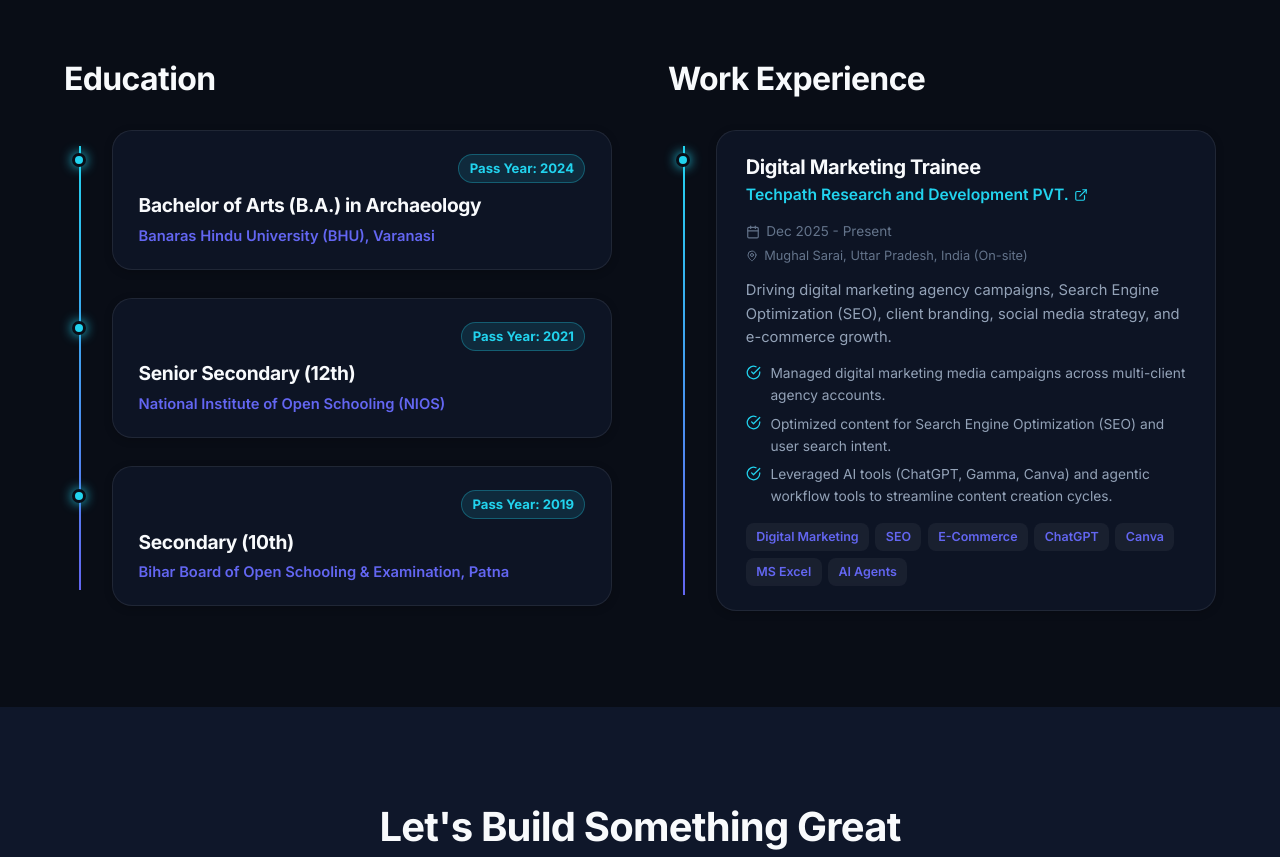
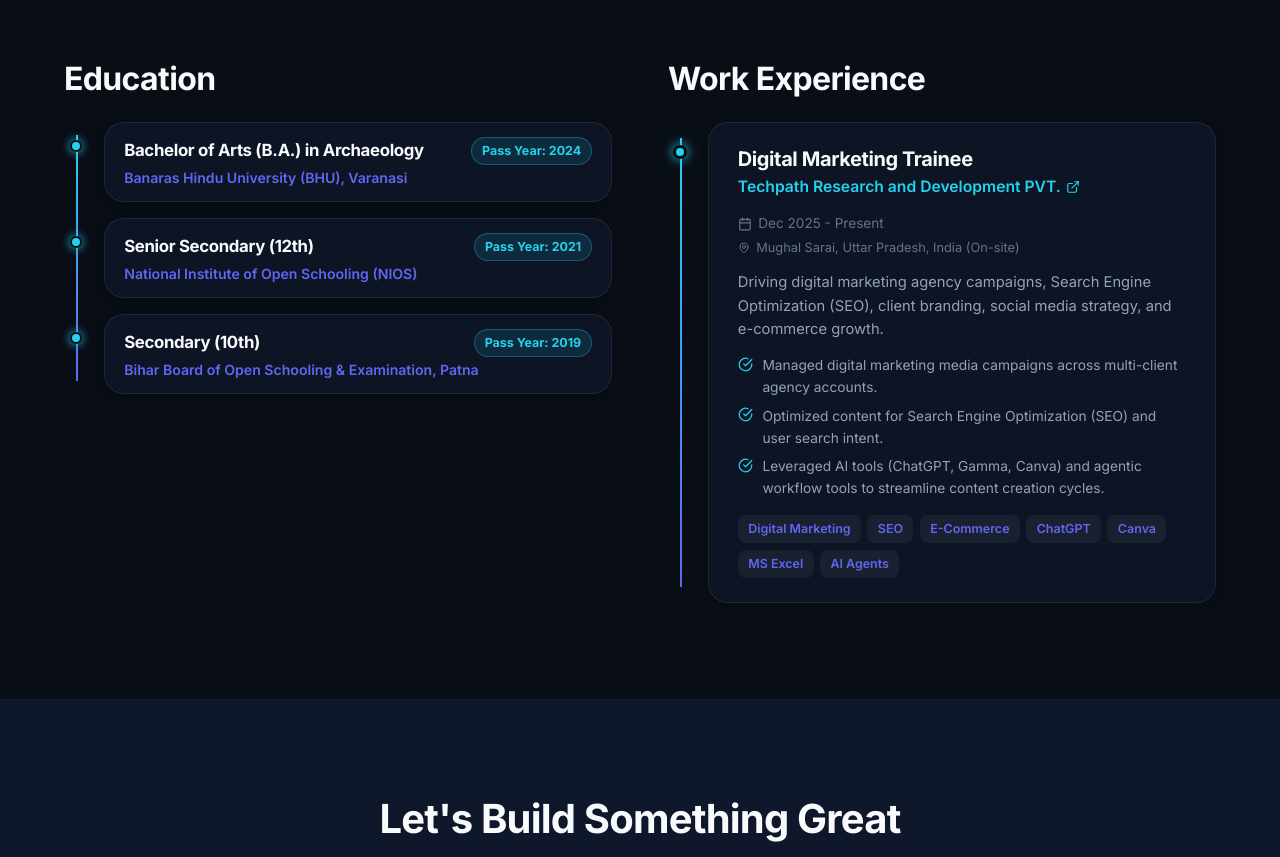
Before and after one commit to tanishka-wy/Tanishka-portfolio, a React (Vite) app: page / in a window 1280 px wide. Shown: the part 2680-3537 px from the top of the page. Built offline with nearby package versions, Linux system fonts and the light colour scheme.

Commit message:
Reduce education box size and gaps while keeping all information intact

```diff
--- a/src/components/Experience.jsx
+++ b/src/components/Experience.jsx
@@ -27,25 +27,25 @@ export default function Experience() {
         }}>
           {/* Left Column: Education */}
           <div style={{ overflow: 'visible' }}>
-            <div className="section-header" style={{ textAlign: 'left', marginBottom: '2rem' }}>
+            <div className="section-header" style={{ textAlign: 'left', marginBottom: '1.5rem' }}>
               <h2 className="section-title" style={headingStyle}>Education</h2>
             </div>
 
             {/* Education Vertical Timeline */}
             <div style={{
               position: 'relative',
-              paddingLeft: '3rem',
+              paddingLeft: '2.5rem',
               display: 'flex',
               flexDirection: 'column',
-              gap: '1.8rem',
+              gap: '1rem',
               overflow: 'visible'
             }}>
               {/* Vertical Connecting Line */}
               <div style={{
                 position: 'absolute',
-                top: '1rem',
-                bottom: '1rem',
-                left: '15px',
+                top: '0.8rem',
+                bottom: '0.8rem',
+                left: '12px',
                 width: '2px',
                 background: 'linear-gradient(180deg, var(--accent-cyan) 0%, var(--accent-indigo) 100%)'
               }} />
@@ -55,82 +55,67 @@ export default function Experience() {
                   {/* Glowing Dot Marker */}
                   <div style={{
                     position: 'absolute',
-                    left: '-3rem',
-                    top: '1.4rem',
-                    marginLeft: '15px',
+                    left: '-2.5rem',
+                    top: '1.1rem',
+                    marginLeft: '12px',
                     transform: 'translateX(-50%)',
-                    width: '14px',
-                    height: '14px',
+                    width: '12px',
+                    height: '12px',
                     borderRadius: '50%',
                     background: 'var(--accent-cyan)',
-                    border: '3px solid var(--bg-primary)',
-                    boxShadow: '0 0 12px var(--accent-cyan)',
+                    border: '2px solid var(--bg-primary)',
+                    boxShadow: '0 0 10px var(--accent-cyan)',
                     zIndex: 2
                   }} />
 
-                  {/* Card Container */}
+                  {/* Compact Card Container */}
                   <div
                     className="glass-card"
                     style={{
-                      padding: '1.4rem 1.6rem',
+                      padding: '0.85rem 1.2rem',
                       display: 'flex',
                       flexDirection: 'column',
-                      gap: '0.45rem'
+                      gap: '0.3rem'
                     }}
                   >
-                    {/* Top Row: Period (Left, if exists) & Pass Year (Right) */}
+                    {/* Header Row: Degree (Left) & Pass Year (Right) */}
                     <div style={{
                       display: 'flex',
                       justifyContent: 'space-between',
                       alignItems: 'center',
-                      width: '100%',
-                      marginBottom: '0.2rem'
+                      gap: '0.8rem'
                     }}>
-                      {edu.period ? (
-                        <div style={{
-                          display: 'flex',
-                          alignItems: 'center',
-                          gap: '0.4rem',
-                          fontSize: '0.85rem',
-                          color: 'var(--accent-cyan)',
-                          fontWeight: 600
-                        }}>
-                          <Calendar size={14} />
-                          <span>{edu.period}</span>
-                        </div>
-                      ) : (
-                        <div />
-                      )}
+                      <h3 style={{
+                        fontSize: '1.05rem',
+                        color: 'var(--text-primary)',
+                        fontWeight: 700,
+                        margin: 0,
+                        lineHeight: 1.3
+                      }}>
+                        {edu.degree}
+                      </h3>
 
-                      {/* Pass Year on Top Right */}
-                      <div style={{
-                        fontSize: '0.82rem',
+                      {/* Pass Year Badge */}
+                      <span style={{
+                        fontSize: '0.78rem',
                         fontWeight: 700,
                         color: 'var(--accent-cyan)',
                         background: 'rgba(34, 211, 238, 0.12)',
                         border: '1px solid rgba(34, 211, 238, 0.3)',
-                        padding: '0.2rem 0.65rem',
-                        borderRadius: 'var(--radius-full)'
+                        padding: '0.18rem 0.6rem',
+                        borderRadius: 'var(--radius-full)',
+                        whiteSpace: 'nowrap',
+                        flexShrink: 0
                       }}>
                         Pass Year: {edu.passYear}
-                      </div>
+                      </span>
                     </div>
 
-                    <h3 style={{
-                      fontSize: '1.2rem',
-                      color: 'var(--text-primary)',
-                      fontWeight: 700,
-                      margin: 0,
-                      lineHeight: 1.3
-                    }}>
-                      {edu.degree}
-                    </h3>
-
                     <div style={{
-                      fontSize: '0.92rem',
+                      fontSize: '0.88rem',
                       color: 'var(--accent-indigo)',
                       fontWeight: 600,
-                      lineHeight: 1.4
+                      lineHeight: 1.3
                     }}>
                       {edu.institution}
                     </div>
@@ -142,14 +127,14 @@ export default function Experience() {
 
           {/* Right Column: Work Experience */}
           <div style={{ overflow: 'visible' }}>
-            <div className="section-header" style={{ textAlign: 'left', marginBottom: '2rem' }}>
+            <div className="section-header" style={{ textAlign: 'left', marginBottom: '1.5rem' }}>
               <h2 className="section-title" style={headingStyle}>Work Experience</h2>
             </div>
 
             {/* Work Experience Vertical Timeline */}
             <div style={{
               position: 'relative',
-              paddingLeft: '3rem',
+              paddingLeft: '2.5rem',
               display: 'flex',
               flexDirection: 'column',
               gap: '1.8rem',
@@ -160,7 +145,7 @@ export default function Experience() {
                 position: 'absolute',
                 top: '1rem',
                 bottom: '1rem',
-                left: '15px',
+                left: '12px',
                 width: '2px',
                 background: 'linear-gradient(180deg, var(--accent-cyan) 0%, var(--accent-indigo) 100%)'
               }} />
@@ -170,9 +155,9 @@ export default function Experience() {
                   {/* Glowing Dot Marker */}
                   <div style={{
                     position: 'absolute',
-                    left: '-3rem',
+                    left: '-2.5rem',
                     top: '1.4rem',
-                    marginLeft: '15px',
+                    marginLeft: '12px',
                     transform: 'translateX(-50%)',
                     width: '14px',
                     height: '14px',
```
